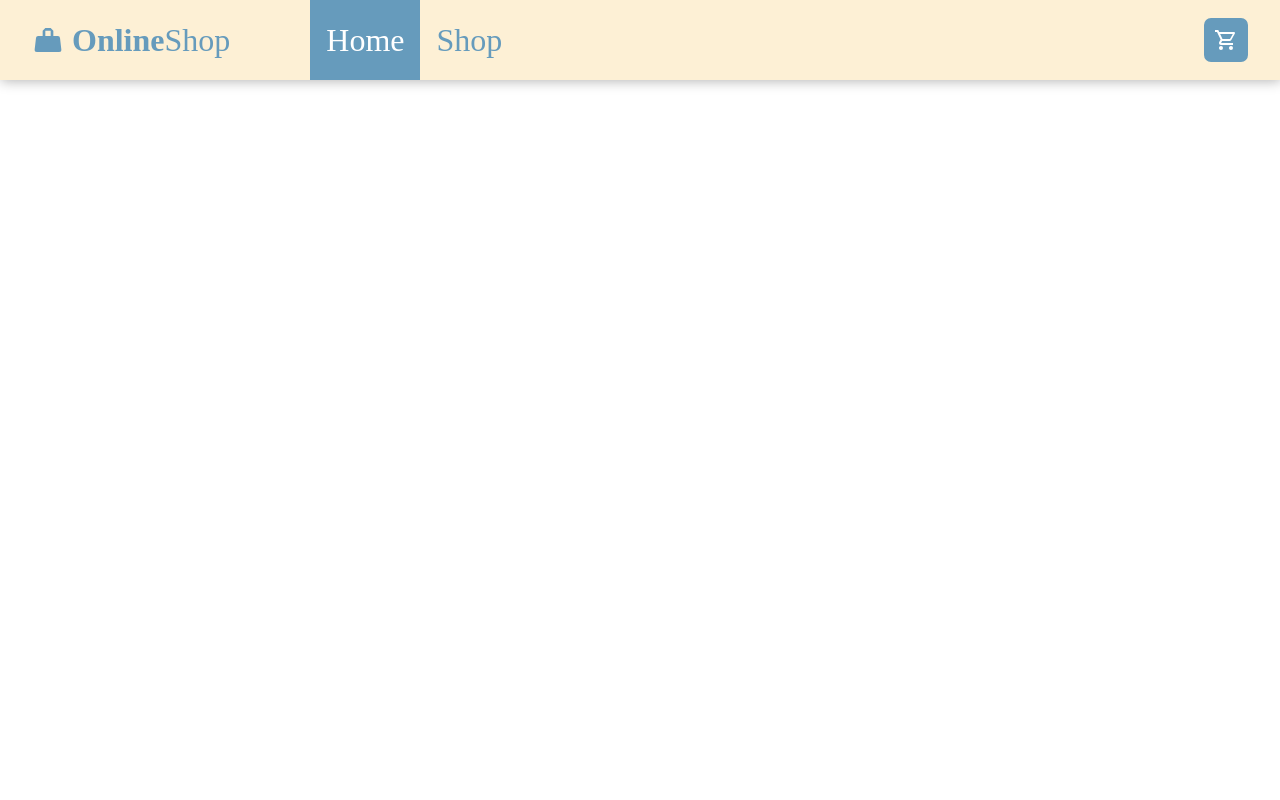
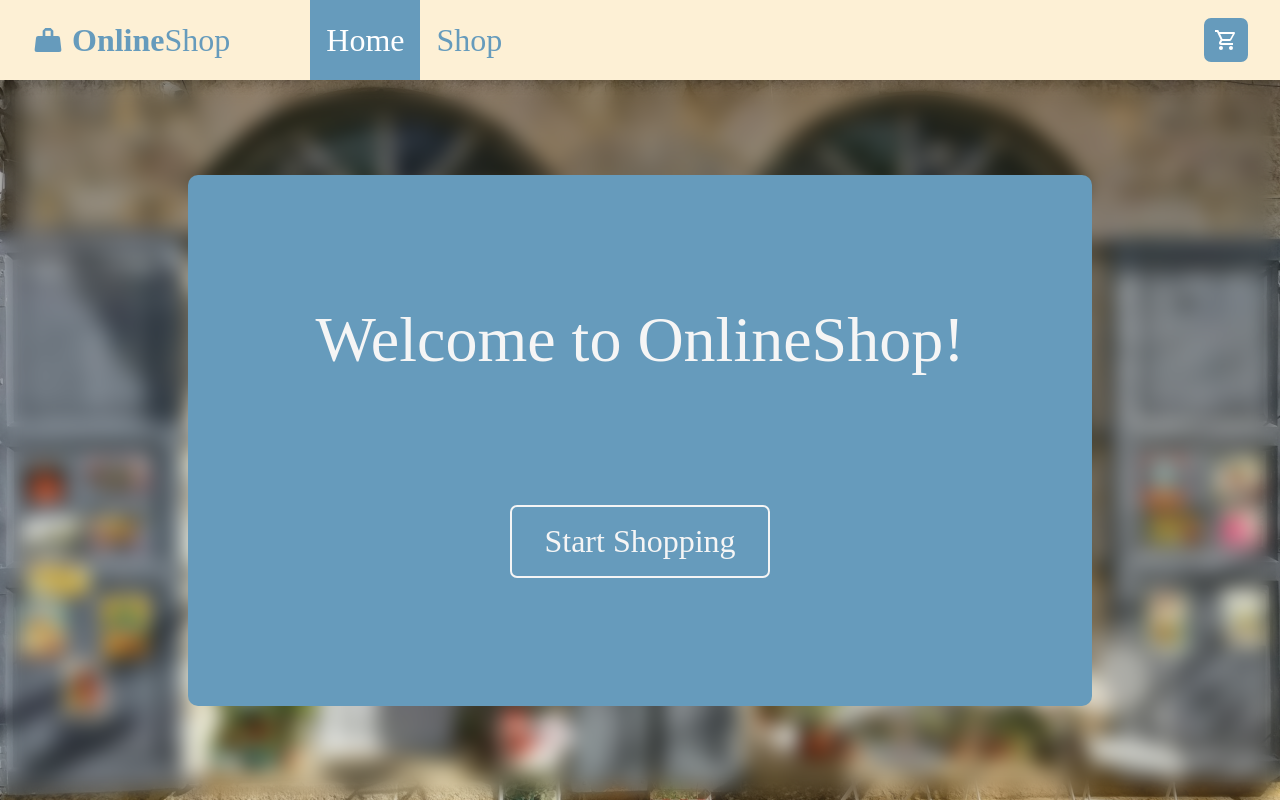
Before and after one commit to matthewb570/odin-shopping-cart, a React (Vite) app: page / in a window 1280 px wide. Built offline with nearby package versions, Linux system fonts and the light colour scheme; no server answers.

Commit message:
Add HomePage component and related styles

```diff
--- /dev/null
+++ b/src/components/page/HomePage.jsx
@@ -0,0 +1,16 @@
+import { NavLink } from "react-router";
+import "../../styles/HomePage.css";
+import RouterConfig from "../../router/RouterConfig";
+
+export default function HomePage() {
+  return (
+    <div className="home-page">
+      <div className="filter">
+        <div className="content">
+          <span>Welcome to OnlineShop!</span>
+          <NavLink to={RouterConfig.SHOP_PAGE_PATH}>Start Shopping</NavLink>
+        </div>
+      </div>
+    </div>
+  );
+}
--- a/src/router/RouterConfig.jsx
+++ b/src/router/RouterConfig.jsx
@@ -1,6 +1,7 @@
 import { createBrowserRouter } from "react-router";
 import App from "../components/App";
 import ShopPage from "../components/page/ShopPage";
+import HomePage from "../components/page/HomePage";
 
 const HOME_PAGE_PATH = "/";
 const SHOP_PAGE_PATH = "/shop";
@@ -12,7 +13,7 @@ const router = createBrowserRouter([
     children: [
       {
         index: true,
-        element: <div>Home Page</div>,
+        element: <HomePage />,
       },
       {
         path: SHOP_PAGE_PATH,
--- /dev/null
+++ b/src/styles/HomePage.css
@@ -0,0 +1,54 @@
+.home-page {
+  margin-top: var(--nav-bar-height);
+  background-image: url(../assets/storefront_md.jpg);
+  height: calc(100vh - var(--nav-bar-height));
+  background-repeat: no-repeat;
+  background-size: cover;
+}
+
+.home-page .filter {
+  display: flex;
+  justify-content: center;
+  align-items: center;
+  height: calc(100vh - var(--nav-bar-height));
+  backdrop-filter: blur(10px);
+}
+
+.home-page .content {
+  display: flex;
+  flex-direction: column;
+  justify-content: center;
+  align-items: center;
+  gap: 8rem;
+  font-size: 4rem;
+  color: var(--soft-white);
+  background-color: var(--primary-1);
+  padding: 8rem;
+  border-radius: 10px;
+}
+
+.home-page .content a {
+  text-decoration: none;
+  color: var(--soft-white);
+  background-color: var(--primary-1);
+  border: 2px solid var(--soft-white);
+  border-radius: 7px;
+  padding: 1rem 2rem;
+  font-size: 2rem;
+  transition:
+    background-color ease 0.2s,
+    scale ease 0.2s,
+    border-color ease 0.2s;
+}
+
+.home-page .content a:hover {
+  background-color: var(--primary-2);
+  scale: 1.07;
+  border-color: var(--primary-2);
+}
+
+.home-page .content a:active {
+  background-color: var(--primary-2);
+  scale: 1;
+  border-color: var(--primary-2);
+}
```
Also changed, not shown: src/assets/storefront_md.jpg (added).
